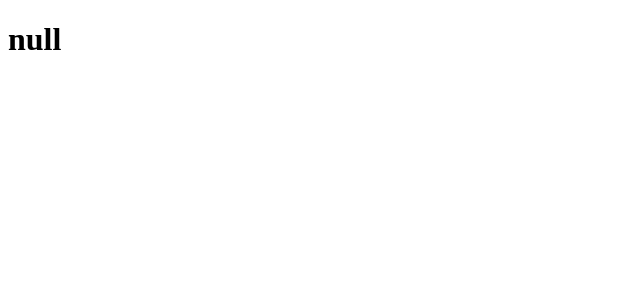
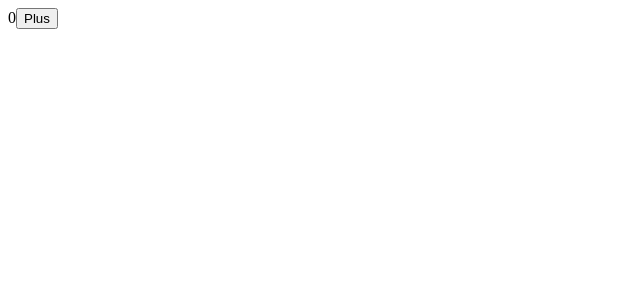
Before and after one commit to Evelops/react-hook, a React (Create React App) app: page / in a window 1280 px wide. Shown: the top 300 px of the page, without its empty margins (0-640 px from the left). Built offline with nearby package versions, Linux system fonts and the light colour scheme.

Commit message:
# react hooks test1

```diff
--- a/src/App.js
+++ b/src/App.js
@@ -1,12 +1,14 @@
-import React from 'react';
+import React,{Component,useState} from 'react';
 import './App.css';
 
-function App() {
-  return (
-    <div>
-      <h1>null</h1>
-    </div>
+const App = () =>{
+  const [value,setCount]=useState(0);
+  return(
+    <>
+    {value}
+    <button onClick={()=> setCount(value+1)}>Plus</button>
+    </>
   );
-}
+};
 
 export default App;
```
Also changed, not shown: 1 other file (tests, documents, lock files or other folders).
